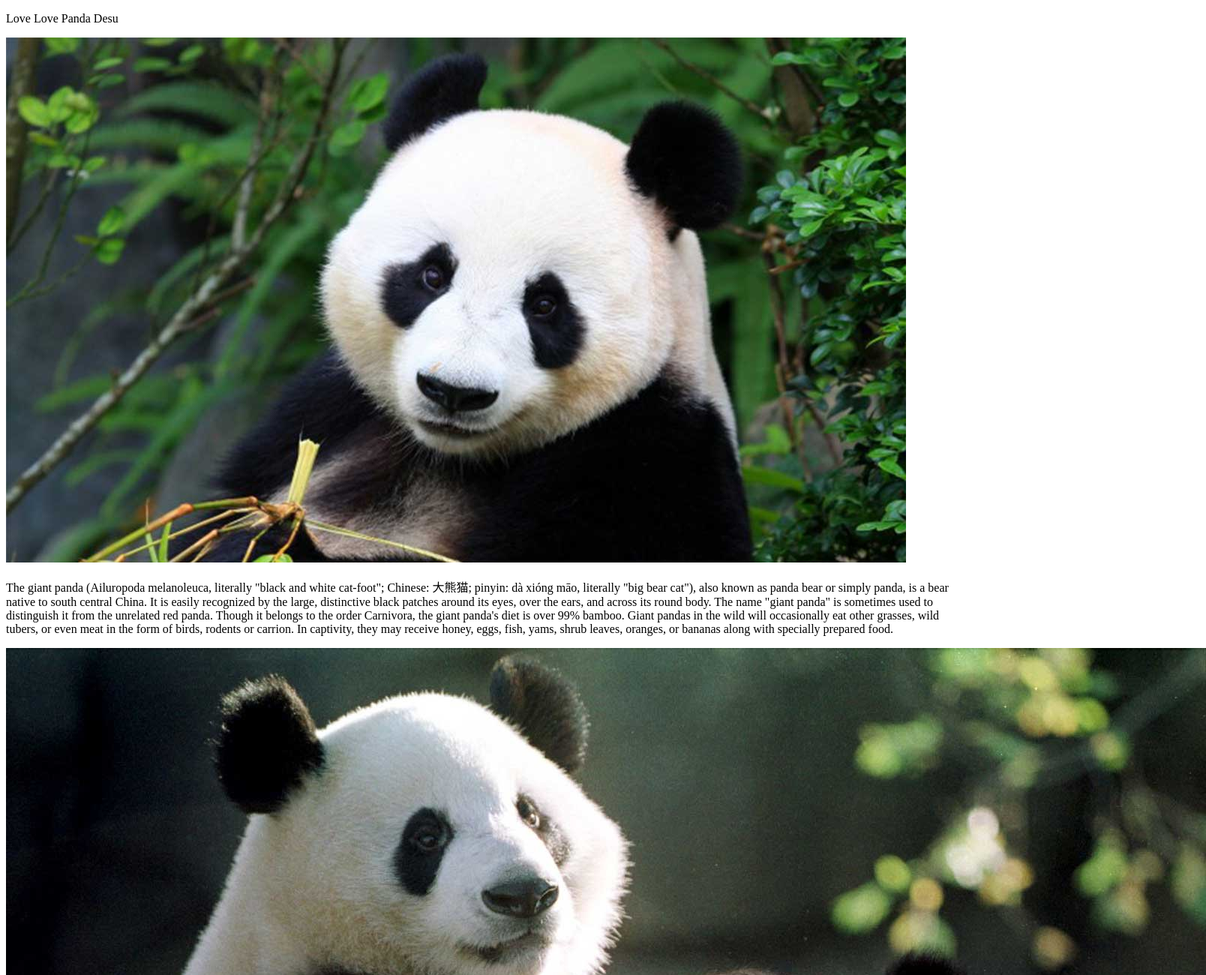
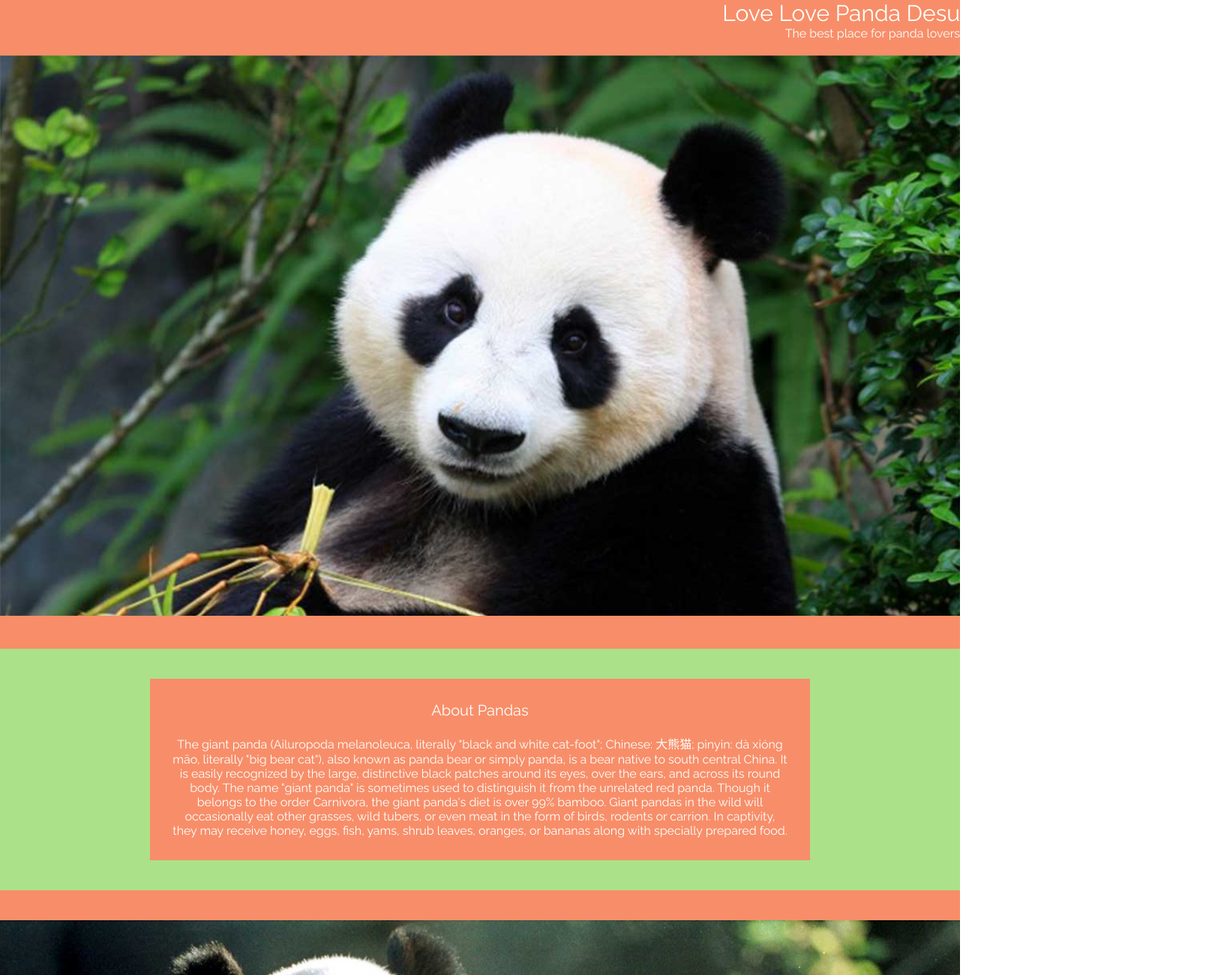
Before and after one commit to Mariley20/modeloCaja, a plain HTML site: page index.html in a window 1280 px wide. Shown: the top 1300 px of the page at 75% size, 1608 px wide, since content can reach past the window. Drawn offline with Linux system fonts and the light colour scheme.

Commit message:
solo imagenes y estilos menos pictures

```diff
--- a/assets/css/style.css
+++ b/assets/css/style.css
@@ -6,3 +6,59 @@ font-family: 'Raleway', sans-serif;
 */
 
 /* Escribe tu código acá debajo */
+/*Seteo*/
+* {
+	margin: 0;
+	padding: 0;
+	box-sizing: border-box;
+	font-family: 'Raleway';
+	color: white;
+}
+
+/* encabeczado */
+section {
+	background-color: #F78E69;
+}
+.header_text, .header_text_menor, .text_footer{
+	text-align: right;
+}
+.header_text {
+	font-family:  'Raleway', sans-serif;
+	font-size: 30px;
+	margin-left: auto;
+	margin-top: auto;
+	/*padding :20px 10px 0px 0px;	*/
+}
+.header_text_menor, .text_footer{
+	font-size: 16px;
+	/*padding: 0px 10px 20px 0px;*/
+}
+.img_header, .img_family, .img_fotter {
+	position: static;
+	top: 0;
+	left: 0;
+	width:100%;
+	height: 100%;
+
+}
+/* about */
+.img_header, .img_family, .img_fotter, .about{
+	border-top: 20px solid #F78E69;
+	border-bottom: 20px solid #F78E69;
+}
+.about {
+	background: #ABE188;
+}
+.text_about {
+	background-color: #F78E69;
+	margin: 40px 200px;
+	padding: 30px;
+	text-align: center;
+}
+.about_title{
+	font-family: 'Raleway', sans-serif;
+	font-size: 20px;
+	text-align: center;
+	padding-bottom: 20px;
+
+}
--- a/assets/js/main.js
+++ b/assets/js/main.js
@@ -1,8 +1,8 @@
 var pictures = ["assets/img/a1.jpg","assets/img/a2.jpg", "assets/img/a3.jpg", "assets/img/a4.jpg"];
 for (var i = 0; i < pictures.length; i++) {
 	var tag_Li = document.createElement('img');
-	var content = document.createTextNode(pictures[i]);
-	tag_Li.appendChild(content);
+
+	tag_Li.setAttribute('src', pictures[i]);
 
 	picture.appendChild(tag_Li)
 }
--- a/index.html
+++ b/index.html
@@ -12,25 +12,27 @@
 		The giant panda (Ailuropoda melanoleuca, literally "black and white cat-foot"; Chinese: 大熊猫; pinyin: dà xióng māo, literally "big bear cat"), also known as panda bear or simply panda, is a bear native to south central China. It is easily recognized by the large, distinctive black patches around its eyes, over the ears, and across its round body. The name "giant panda" is sometimes used to distinguish it from the unrelated red panda. Though it belongs to the order Carnivora, the giant panda's diet is over 99% bamboo. Giant pandas in the wild will occasionally eat other grasses, wild tubers, or even meat in the form of birds, rodents or carrion. In captivity, they may receive honey, eggs, fish, yams, shrub leaves, oranges, or bananas along with specially prepared food.
 	 -->
 
-	 <header>
-	 	<div class="header_text">
-	 		<p>Love Love Panda Desu</p>
+	 <section>
+	 	<div >
+	 		<p class="header_text">Love Love Panda Desu</p>
+	 		<p class="header_text_menor">The best place for panda lovers</p>
 	 	</div>
-	 	<div id="img_header" class="imagen_header">
-	 		<img src="assets/img/uno.jpg">
+	 	<div >
+	 		<img class="img_header"  src="assets/img/uno.jpg">
 	 	</div>
-	 </header>
+	 </seccion>
 	 <section class="about">
 	 	<div class="text_about">
-	 		<p>
+	 		<p class="about_title">About Pandas</p>
+	 		<p >
 	 			The giant panda (Ailuropoda melanoleuca, literally "black and white cat-foot"; Chinese: 大熊猫; pinyin: dà xióng māo, literally "big bear cat"), also known as panda bear or simply panda, is a bear native to south central China. It is easily recognized by the large, distinctive black patches around its eyes, over the ears, and across its round body. The name "giant panda" is sometimes used to distinguish it from the unrelated red panda. Though it belongs to the order Carnivora, the giant panda's diet is over 99% bamboo. Giant pandas in the wild will occasionally eat other grasses, wild tubers, or even meat in the form of birds, rodents or carrion. In captivity, they may receive honey, eggs, fish, yams, shrub leaves, oranges, or bananas along with specially prepared food.
 	 		</p>
 	 	</div>
 
 	 </section>
 	 <section>
-	 	<div id="img_family">
-	 		<img src="assets/img/dos.jpg">
+	 	<div >
+	 		<img class="img_family" src="assets/img/dos.jpg">
 	 	</div>
 	 </section>
 	 <section>
@@ -38,8 +40,13 @@
 	 	</div>
 	 </section>
 	 <footer>
-	 	<div id="img_fotter" class="imagen_fotter">
-	 		<img src="assets/img/tres.jpg">
+	 	<div>
+	 		<img class="img_fotter" src="assets/img/tres.jpg">
+	 	</div>
+	 	<div>
+	 		<p class="text_footer">
+	 			Love Love Panda - Laboratoria 2017
+	 		</p>
 	 	</div>
 	 </footer>
 	<script src="assets/js/main.js"></script>
```
